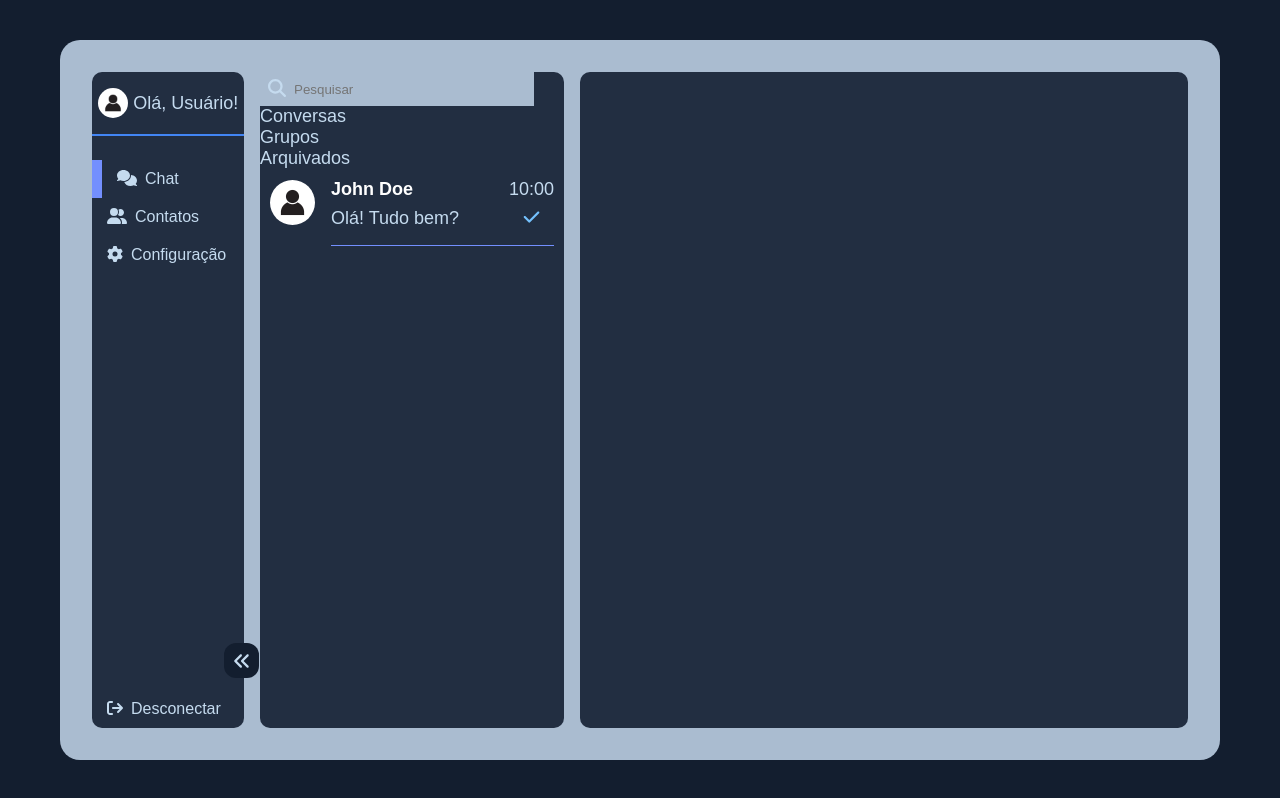
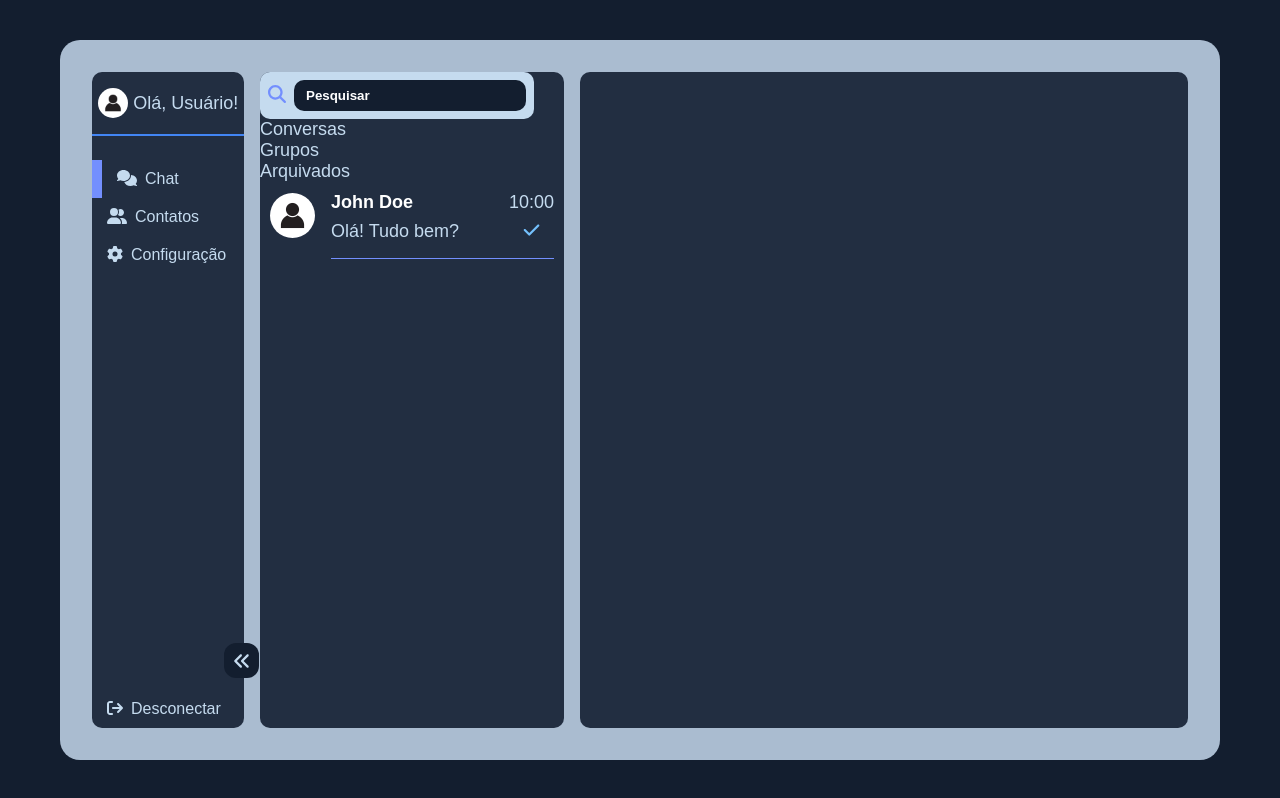
Before and after one commit to AdrielKlem/chatroom, a React (Vite) app: page / in a window 1280 px wide. Built offline with nearby package versions, Linux system fonts and the light colour scheme.

Commit message:
update BarSearch

```diff
--- a/src/components/BarSearch/styles.ts
+++ b/src/components/BarSearch/styles.ts
@@ -1,10 +1,12 @@
 import styled from "styled-components";
 
 export const Container = styled.div`
-    background-color: ${({ theme }) => theme.colors.primaryBackground};
+    border-radius: 1rem;
+    background-color: ${({ theme }) => theme.colors.thirdColor};
+
     width: 90%;
-    height: 3.4rem;
     padding: .8rem;
+
 
     display: flex;
     align-items: center;
@@ -14,9 +16,20 @@ export const Container = styled.div`
 export const InputBar = styled.input`
     border: none;
     border-radius: 1rem;
-    background: transparent;
+    background-color: ${({ theme }) => theme.colors.secondaryBackground};;
+
+    width: 100%;
+    padding: .8rem 0 .8rem 1.2rem ;
+
+    color: ${({ theme }) => theme.colors.textColorPrincipal};
+    font-weight: 700;
+
+    &::placeholder {
+        color: ${({ theme }) => theme.colors.textColorPrincipal};
+        font-weight: 600;
+    }
 `
 
 export const Icon = styled.div`
-
+    color: ${({ theme }) => theme.colors.secondaryColor};
 `
```
